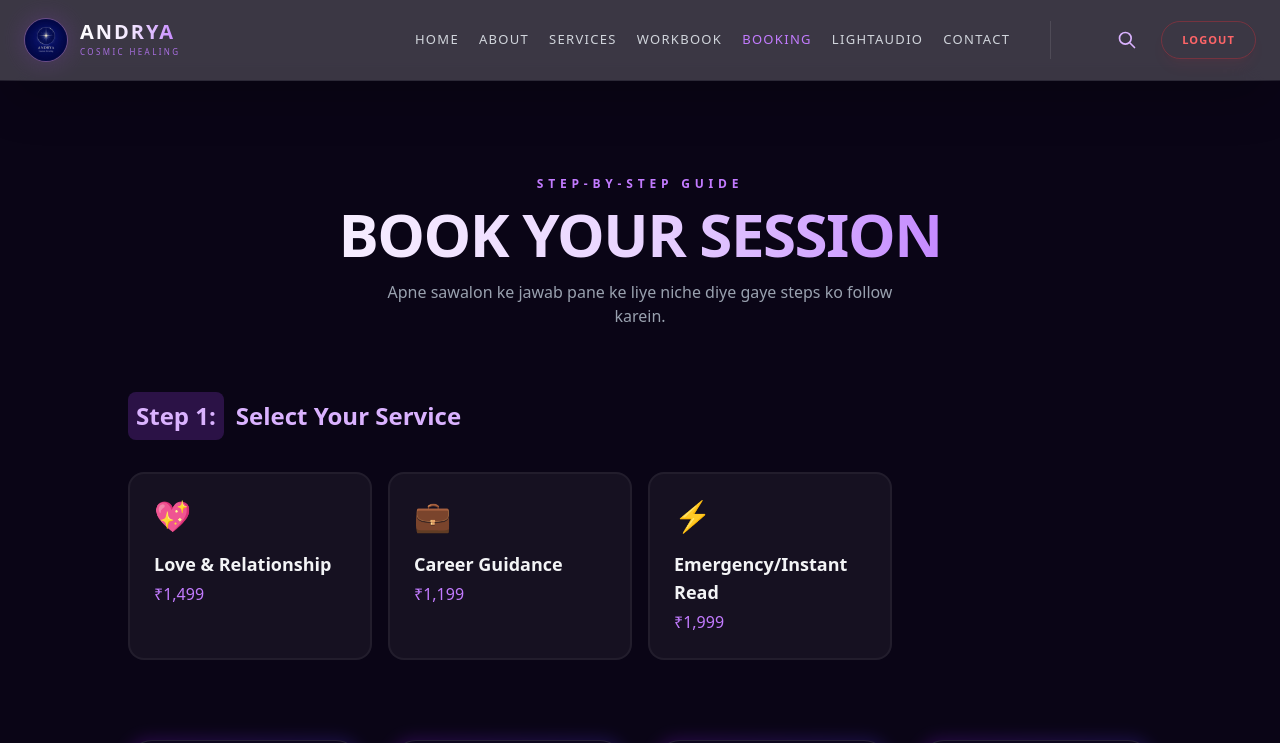
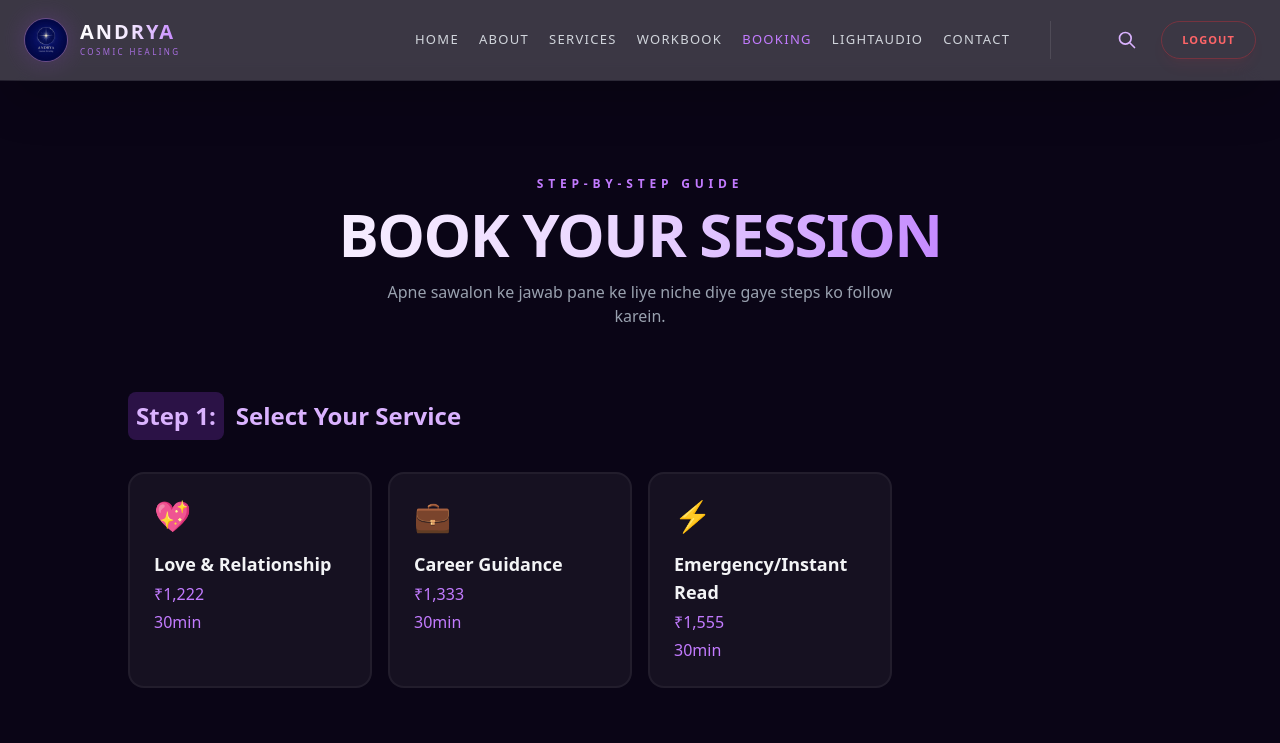
Before and after one commit to RanjanaDevi1104/SurbhiProject, a React (Vite) app in the folder frontedproject/: page /booking in a window 1280 px wide. Shown: the top 743 px of the page. Built offline with nearby package versions, Linux system fonts and the light colour scheme; sample sign-in values are in the browser's storage.

Commit message:
new updation

```diff
--- a/frontedproject/src/Pages/Booking.jsx
+++ b/frontedproject/src/Pages/Booking.jsx
@@ -4,9 +4,9 @@ export default function Booking() {
   const [selectedService, setSelectedService] = useState("");
 
   const services = [
-    { id: 2, name: "Love & Relationship", price: "₹1,499", icon: "💖" },
-    { id: 3, name: "Career Guidance", price: "₹1,199", icon: "💼" },
-    { id: 4, name: "Emergency/Instant Read", price: "₹1,999", icon: "⚡" },
+    { id: 2, name: "Love & Relationship", price: "₹1,222", Timing:"30min", icon: "💖" },
+    { id: 3, name: "Career Guidance", price: "₹1,333",Timing:"30min", icon: "💼" },
+    { id: 4, name: "Emergency/Instant Read", price: "₹1,555",Timing:"30min", icon: "⚡" },
   ];
 
   const steps = [
@@ -73,6 +73,7 @@ export default function Booking() {
                 <div className="text-3xl mb-4">{s.icon}</div>
                 <h3 className="font-bold text-lg">{s.name}</h3>
                 <p className="text-purple-400 font-medium mt-1">{s.price}</p>
+                <p className="text-purple-400 font-medium mt-1">{s.Timing}</p>
               </div>
             ))}
           </div>
@@ -126,7 +127,7 @@ export default function Booking() {
         {/* --- CALL TO ACTION --- */}
         <div className="text-center">
           <a
-            href={`https://wa.me/919805210692?text=Hello! I want to book ${selectedService || 'a session'}. Please share payment details.`}
+            href={`https://wa.me/919805210692?text=Hello! I want to book ${selectedService || 'a session'}.`}
             className="group relative inline-flex items-center justify-center"
           >
             <div className="absolute -inset-1 bg-gradient-to-r from-purple-600 to-indigo-600 rounded-full blur-md opacity-70 group-hover:opacity-100 transition duration-300"></div>
--- a/frontedproject/src/Pages/Services.jsx
+++ b/frontedproject/src/Pages/Services.jsx
@@ -3,7 +3,7 @@ import React from 'react';
 export default function Services() {
   const services = [
     {
-      name: "Clairvoyant Energy Reading",
+      name: "Clairvoyance Energy Reading",
       icon: "✨",
       duration: "per question",
       price: "₹555",
@@ -45,7 +45,7 @@ export default function Services() {
     {
       name: "Starseed Guidance",
       icon: "🌟",
-      duration: "one to one Session(per question)",
+      duration: "one to one Session(3 question)",
       price: "₹2100",
       desc: "Exploring your cosmic origins, star system connections, and understanding your soul's higher mission on Earth.",
       link: "https://wa.me/919805210692?text=Hello%20I%20want%20to%20book%20Starseed%20Guidance%20(₹2100)",
```
